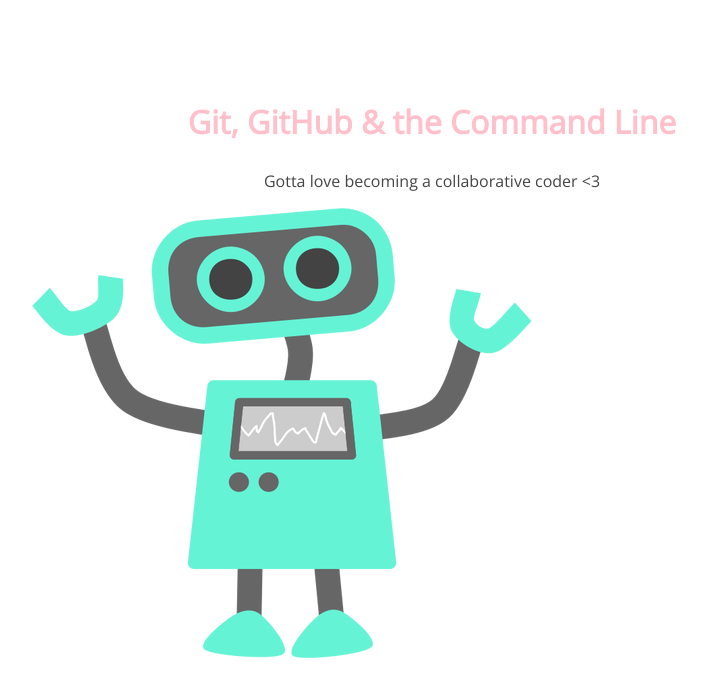
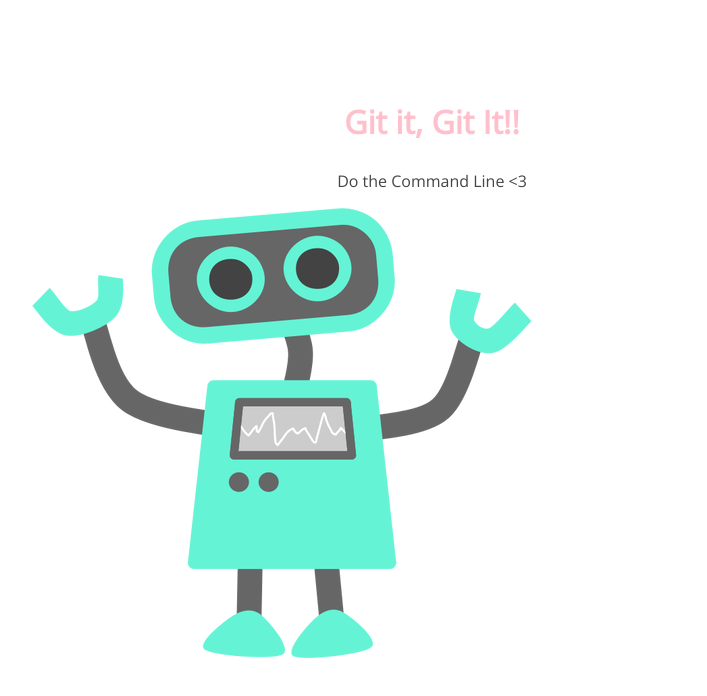
Before and after one commit to crhudy/sk105-project, a plain HTML site: page index.html in a window 1280 px wide. Shown: the whole page, without its empty margins (208-915 px from the left). Drawn offline with nearby package versions, Linux system fonts and the light colour scheme.

Commit message:
changed text in h1 and p tags

```diff
--- a/index.html
+++ b/index.html
@@ -8,8 +8,8 @@
 </head>
 <body>
 	<section>
-		<h1>Git, GitHub & the Command Line</h1>
-		<p>Gotta love becoming a collaborative coder <3</p>
+		<h1>Git it, Git It!!</h1>
+		<p>Do the Command Line <3</p>
 		<img src="img/happy-blue-robot.png">
 	</section>
 </body>
```
